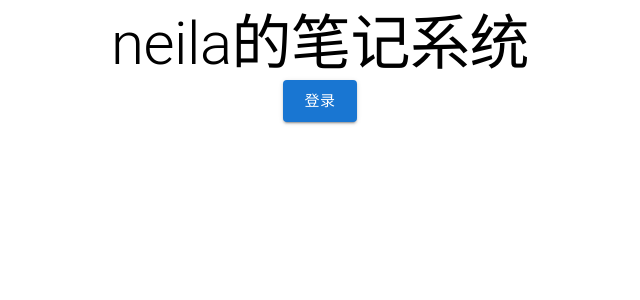
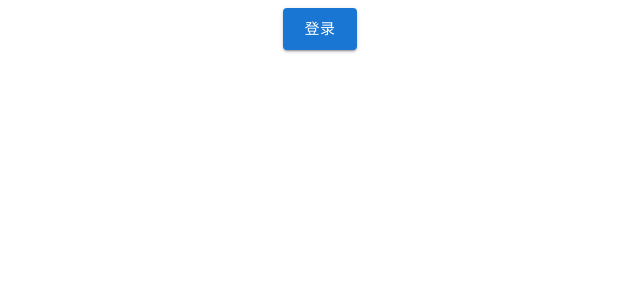
Before and after one commit to neila-a/NeilaNotes, a Next.js app: page / in a window 1280 px wide. Shown: the top 300 px of the page, without its empty margins (320-960 px from the left). Built offline with nearby package versions, Linux system fonts and the light colour scheme.

Commit message:
改为useEffect中读取localStorage

```diff
--- a/components/MenuBar.tsx
+++ b/components/MenuBar.tsx
@@ -10,7 +10,6 @@ import {
 } from "@mui/icons-material";
 import Link from "next/link";
 import * as React from "react";
-import config from "../neilanotes.config";
 import Router from "next/router";
 const MenuBar = (props) => {
     if (props.in == "main") {
@@ -83,7 +82,7 @@ const MenuBar = (props) => {
             <Menu />
         </IconButton>*/}
                 <Typography variant="h6" component="div" sx={{ flexGrow: 1 }}>
-                    {config.title.en}
+                    {process.env.titleEn}
                 </Typography>{/* Deleted Code
         <Button color="inherit" onClick={() => {
             alert("想不到吧，这玩意也是没用的");
--- a/components/logindo.tsx
+++ b/components/logindo.tsx
@@ -12,7 +12,6 @@ import {
 import Router from "next/router";
 import * as React from "react";
 import * as NoteUtil from "../functions/leancloud";
-import config from "../neilanotes.config";
 const PassWordEdit = (propsInThisControl: {
     go: string;
 }) => {
@@ -20,7 +19,7 @@ const PassWordEdit = (propsInThisControl: {
     const [showPassword, setShowPassword] = React.useState(false);
     const handlePassWordChange = (event) => {
         setPassWord(event.target.value);
-        if (event.target.value == config.passWord && typeof window !== "undefined") {
+        if (event.target.value == process.env.passWord && typeof window !== "undefined") {
             window.localStorage.setItem("passWord", event.target.value);
         }
         Router.push(propsInThisControl.go);
--- a/neilanotes.config.ts
+++ /dev/null
@@ -1,8 +0,0 @@
-const config = {
-    title: {
-        en: "NeilaNotes",
-        cn: "neila的笔记系统"
-    },
-    passWord: "hh0123"
-};
-export default config;
--- a/pages/index.tsx
+++ b/pages/index.tsx
@@ -6,13 +6,12 @@ import {
 } from "@mui/material";
 import Link from "next/link";
 import Head from "next/head";
-import config from "../neilanotes.config";
 import * as React from "react";
 const indexPage = function () {
     return (
         <>
             <Head>
-                <title>{config.title.cn}</title>
+                <title>{process.env.titleCn}</title>
             </Head>
             <Container maxWidth="sm" style={{
                 alignItems: "center",
@@ -20,7 +19,7 @@ const indexPage = function () {
                 textAlign: "center",
                 height: "100%"
             }}>
-                <Typography variant="h2">{config.title.cn}</Typography>
+                <Typography variant="h2">{process.env.titleCn}</Typography>
                 <ButtonGroup variant="outlined" aria-label="outlined button group">
                     <Link href="/login">
                         <Button variant="contained" size="large">登录</Button>
```
Also changed, not shown: components/check.tsx (+8 -3 lines).
